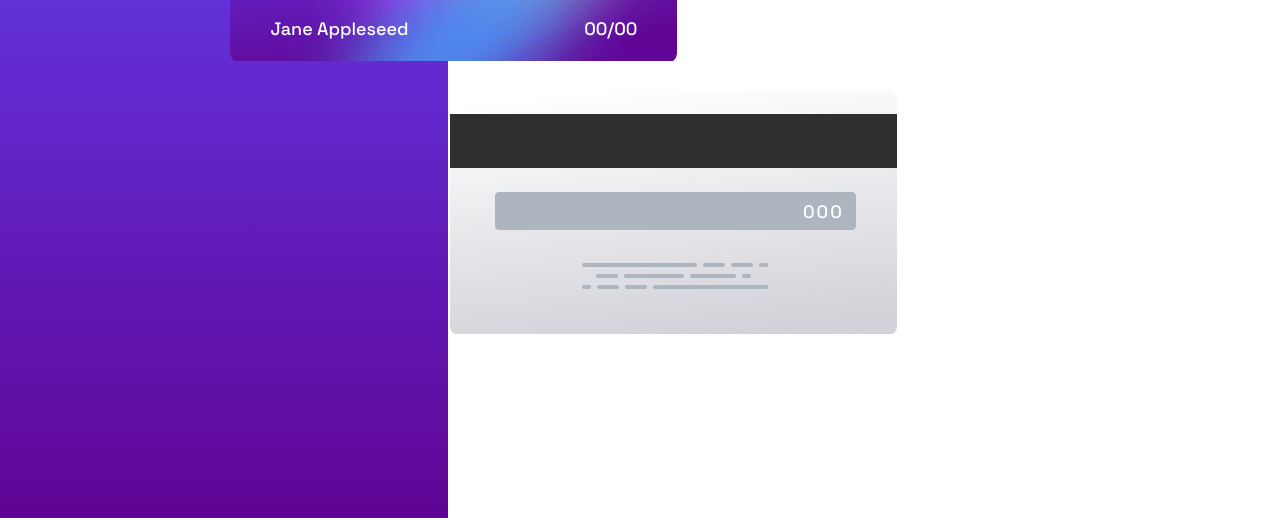
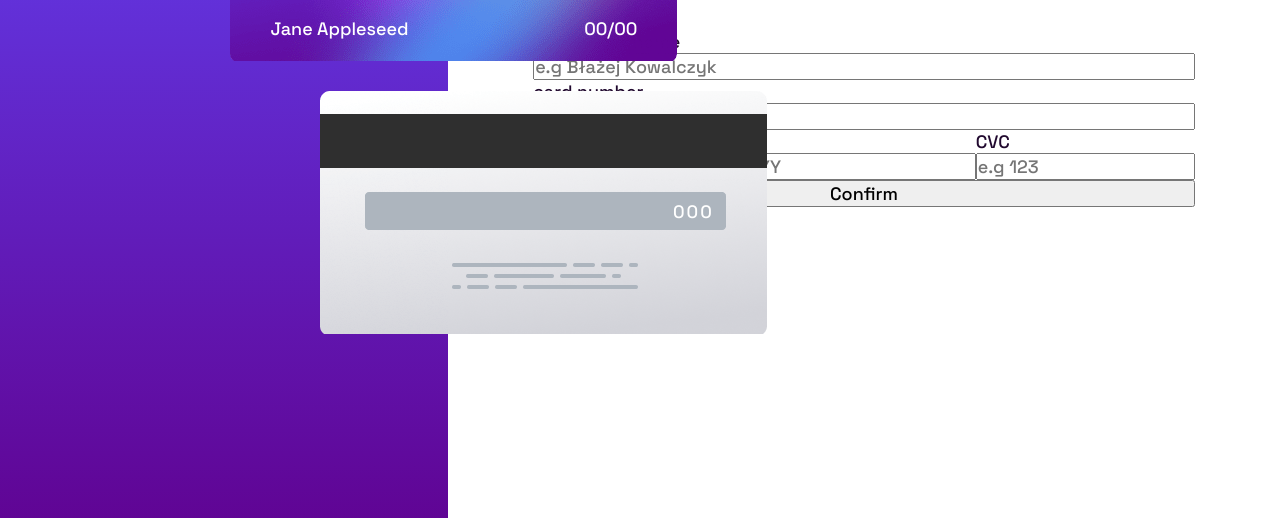
Before and after one commit to bsk03/Frontend-Mentor--interactive-card-details-form-main-, a plain HTML site: page index.html in a window 1280 px wide. Shown: the part 282-800 px from the top of the page. Drawn offline with Linux system fonts and the light colour scheme.

Commit message:
add form

```diff
--- a/index.html
+++ b/index.html
@@ -1,10 +1,15 @@
 <!DOCTYPE html>
 <html lang="en">
 	<head>
-  <meta charset="UTF-8">
-  <meta name="viewport" content="width=device-width, initial-scale=1.0">
-  <link rel="icon" type="image/png" sizes="32x32" href="./images/favicon-32x32.png">
-  <link rel="stylesheet" href="style.css">
+		<meta charset="UTF-8" />
+		<meta name="viewport" content="width=device-width, initial-scale=1.0" />
+		<link
+			rel="icon"
+			type="image/png"
+			sizes="32x32"
+			href="./images/favicon-32x32.png"
+		/>
+		<link rel="stylesheet" href="style.css" />
 		<title>Frontend Mentor | Interactive card details form</title>
 	</head>
 	<body>
@@ -12,10 +17,10 @@
 			<div class="leftSide">
 				<div class="front">
 					<!-- <img src="./images/bg-card-front.png" alt="card" class="card"> -->
-      <img src="./images/card-logo.svg" alt="card logo" class="cardLogo">
+					<img src="./images/card-logo.svg" alt="card logo" class="cardLogo" />
 					<p class="cardNum">0000 0000 0000 0000</p>
 					<div class="personalInfo">
-      <p class="name">  Jane Appleseed</p>
+						<p class="name">Jane Appleseed</p>
 						<p class="expireDate">00/00</p>
 					</div>
 				</div>
@@ -23,9 +28,37 @@
 					<p class="secCode">000</p>
 				</div>
 			</div>
-  <div class="rightSide"></div>
+			<div class="rightSide">
+				<div class="formContainer">
+					<form action="" class="form">
+						<p>cardholder name
+							<input type="text" placeholder="e.g Błażej Kowalczyk" />
+              <p class="nameError"></p>
+						</p>
+            <p>
+              card number
+						<input type="text" placeholder="e.g 1234 5678 9123 0000" />
+            <p class="cardNumError"></p>
+            </p>
+						<div class="nums">
+							<div class="exp">
+                <p>exp. date (mm/yy)
+                  <div>
+								<input type="text" placeholder="MM" />
+								<input type="text" placeholder="YY"/>
               </div>
-
+                <p class="expError"></p>
+              </p>
+							</div>
+              <p>CVC
+							<input type="text" placeholder="e.g 123"/>
+            <p class="cvcError"></p></p>
+						</div>
+            <button>Confirm</button>
+					</form>
+				</div>
+			</div>
+		</div>
 
 		<!-- 0000 0000 0000 0000
   Jane Appleseed
--- a/style.css
+++ b/style.css
@@ -86,7 +86,7 @@
     height: 243px;
     position: relative;
     top: 130px;
-    left: 450px;
+    left: 25vw;
 }
 
 .secCode{
@@ -96,3 +96,31 @@
     color: white;
     letter-spacing: 2px;
 }
+
+/* right side */
+
+.rightSide{
+    display: flex;
+    justify-content: center;
+    align-items: center;
+    width: 65vw;
+
+}
+.form{
+    display: flex;
+    flex-direction: column;
+    color: var(--vDarkViol);
+}
+
+.nums{
+    display: flex;
+    flex-direction: row;
+}
+.form p{
+    display: flex;
+    flex-direction: column;
+}
+.exp{
+    display: flex;
+    flex-direction: column;
+}
```
Lines whose indentation alone changed are shown as unchanged.
